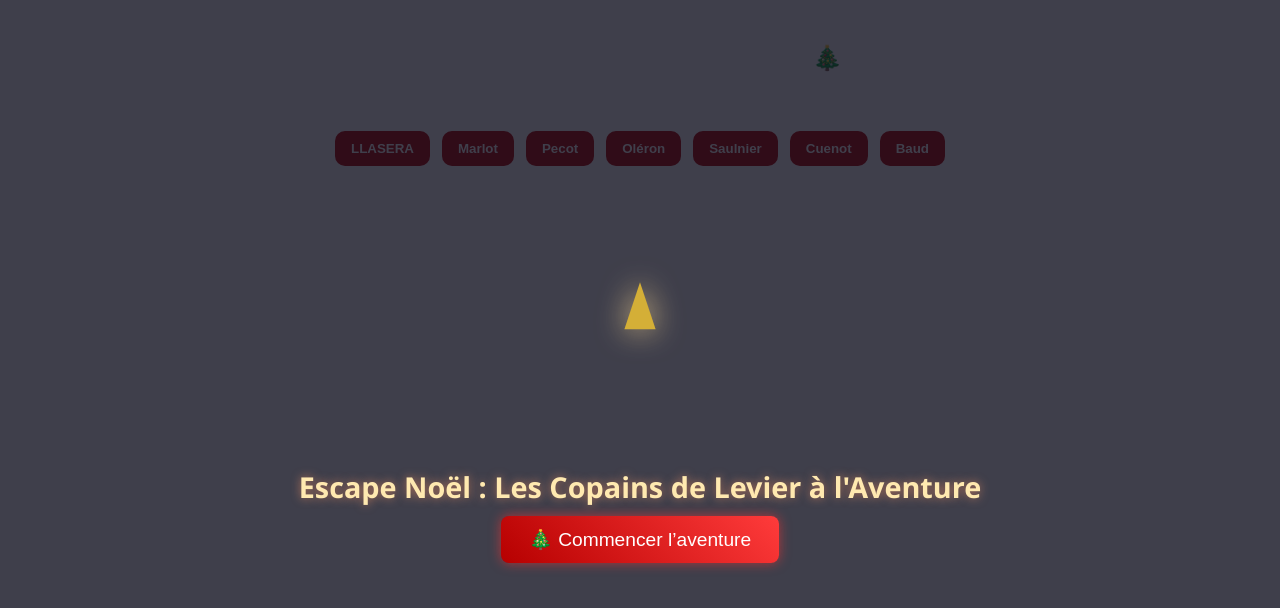
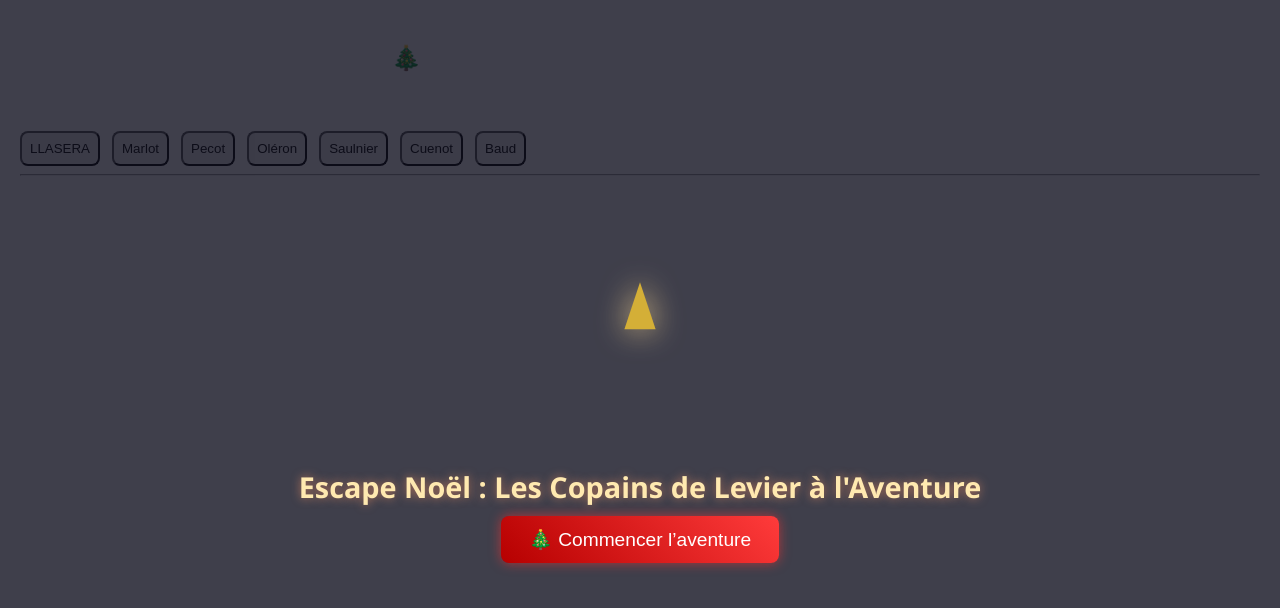
Before and after one commit to llaseratheo/escape-noel-levier, a React (Vite) app: page / in a window 1280 px wide. Shown: the top 608 px of the page. Built offline with nearby package versions, Linux system fonts and the light colour scheme.

Commit message:
Update App.jsx

```diff
--- a/src/App.jsx
+++ b/src/App.jsx
@@ -4,56 +4,38 @@ export default function App() {
   const [team, setTeam] = useState(null);
 
   return (
-    <div style={{ padding: 20, textAlign: "center" }}>
-      <h2>Bienvenue dans l'Escape Game 🎄</h2>
+    <div style={{ padding: 20 }}>
+      <h2>Bienvenue dans l'escape game 🎄</h2>
       <p>Choisissez votre équipe :</p>
 
-      <div
-        style={{
-          display: "flex",
-          gap: 12,
-          flexWrap: "wrap",
-          justifyContent: "center",
-        }}
-      >
-        {["LLASERA", "Marlot", "Pecot", "Oléron", "Saulnier", "Cuenot", "Baud"].map(
-          (t) => (
+      <div style={{ display: "flex", gap: 12, flexWrap: "wrap" }}>
+        {["LLASERA", "Marlot", "Pecot", "Oléron", "Saulnier", "Cuenot", "Baud"].map((t) => (
           <button
             key={t}
             onClick={() => setTeam(t)}
             style={{
-                padding: "10px 16px",
-                borderRadius: "10px",
-                backgroundColor: "#b30000",
-                color: "white",
-                border: "none",
+              padding: 8,
+              borderRadius: 8,
+              background: team === t ? "#c0392b" : "#eee",
+              color: team === t ? "white" : "black",
               cursor: "pointer",
-                fontWeight: "bold",
-                transition: "transform 0.2s",
             }}
-              onMouseOver={(e) =>
-                (e.currentTarget.style.transform = "scale(1.05)")
-              }
-              onMouseOut={(e) =>
-                (e.currentTarget.style.transform = "scale(1)")
-              }
           >
             {t}
           </button>
-          )
-        )}
+        ))}
       </div>
 
       {team && (
-        <div style={{ marginTop: 30 }}>
-          <h3>
-            🎅 Équipe sélectionnée : <strong>{team}</strong>
-          </h3>
-          <p style={{ opacity: 0.8 }}>
-            L'aventure commence… Suivez les indices et résolvez les énigmes !
-          </p>
+        <div style={{ marginTop: 20 }}>
+          Équipe sélectionnée : <strong>{team}</strong>
         </div>
       )}
+
+      <hr />
+      <p style={{ opacity: 0.8 }}>
+        Ici, tu peux intégrer la logique d'énigmes personnalisées.
+      </p>
     </div>
   );
 }
```
Lines whose indentation alone changed are shown as unchanged.
